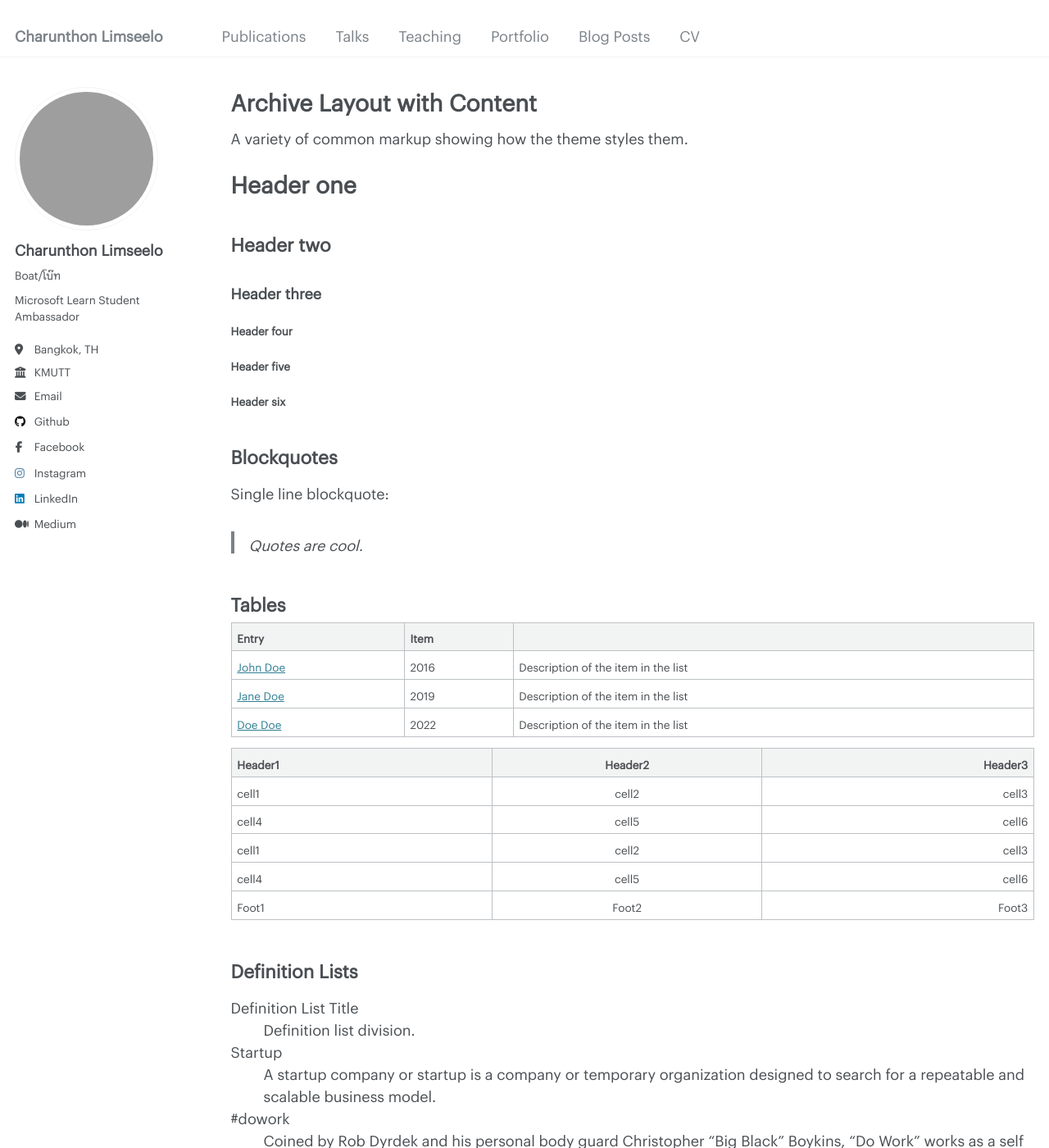
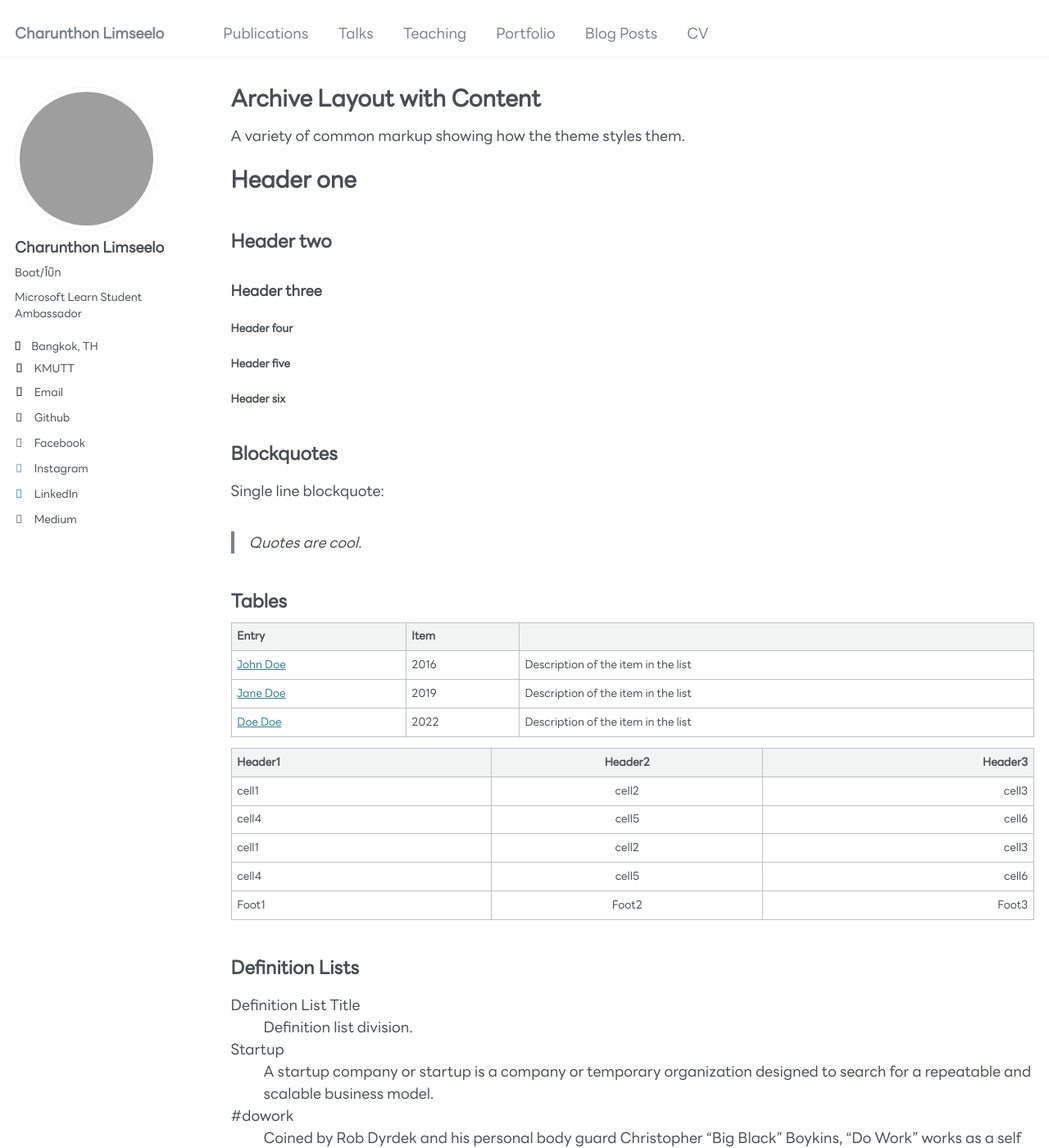
Before and after one commit to chrnthnkmutt/chrnthnkmutt.github.io, a Jekyll site: the page built from _pages/archive-layout-with-content.md, in a window 1280 px wide and 1400 px high. Shown: the whole window at 82% size. Built offline with Jekyll 4.4.1, drawn with Linux system fonts in a browser that asks for light colours; grey boxes are pictures that could not be loaded.

Commit message:
add multilanguage font

```diff
--- a/_sass/_variables.scss
+++ b/_sass/_variables.scss
@@ -14,7 +14,7 @@
 
 /* system typefaces */
 $serif                      : Georgia, Times, serif;
-$sans-serif                 : "GraphikThaiLoop", -apple-system, ".SFNSText-Regular", "San Francisco", "Roboto", "Segoe UI", "Helvetica Neue", "Lucida Grande", Arial, sans-serif;
+$sans-serif                 : "LINESeedSansTH", "GraphikThaiLoop", -apple-system, ".SFNSText-Regular", "San Francisco", "Roboto", "Segoe UI", "Helvetica Neue", "Lucida Grande", Arial, sans-serif;
 $monospace                  : Monaco, Consolas, "Lucida Console", monospace;
 
 /* sans serif typefaces */
--- a/assets/css/fonts.css
+++ b/assets/css/fonts.css
@@ -4,3 +4,20 @@
     font-weight: 400;
     font-style: normal;
 }
+
+@font-face {
+    font-family: 'LINESeedSansTH';
+    src: url('/assets/webfonts/LINESeedSansTH_W_Rg.woff') format('woff');
+    font-weight: 400;
+    font-style: normal;
+}
+
+/* Apply GraphikThaiLoop for Thai language */
+:lang(th) {
+    font-family: 'GraphikThaiLoop', sans-serif;
+}
+
+/* Apply LineSeedSans for English language */
+:lang(en) {
+    font-family: 'LINESeedSansTH', sans-serif;
+}
```
